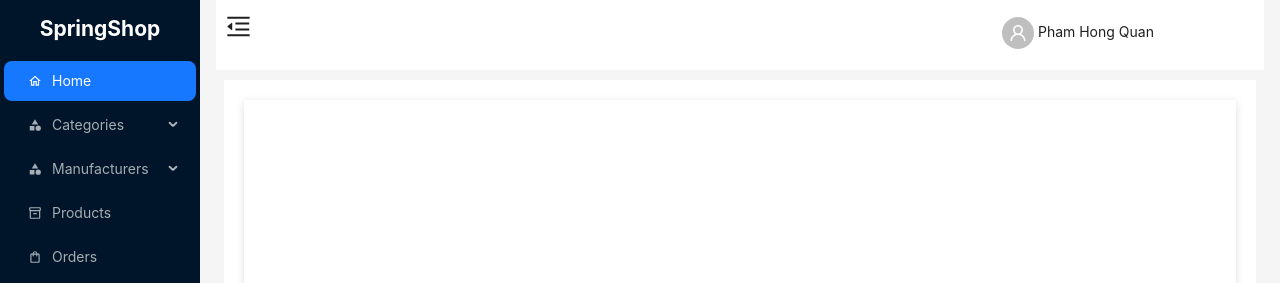
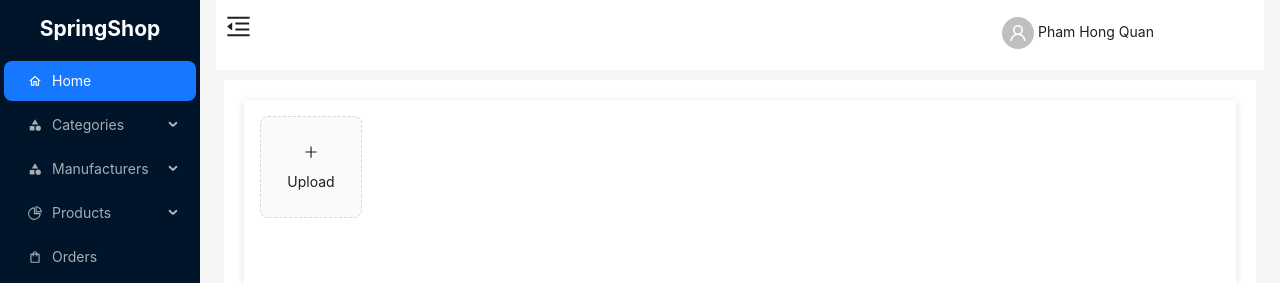
Before and after one commit to quanpham227/springshop-fe-admin, a React (Create React App) app: page /products/upload in a window 1280 px wide. Shown: the top 283 px of the page. Built offline with nearby package versions, Linux system fonts and the light colour scheme.

Commit message:
add uploadImage of product

```diff
--- a/src/components/manufacturers/ListManufacturers.jsx
+++ b/src/components/manufacturers/ListManufacturers.jsx
@@ -23,8 +23,15 @@ class ListManufacturers extends Component {
             manufacturer: { id: '', name: '', logo: '' },
         };
     }
-    componentDidMount = () => {
-        this.props.getManufacturers();
+    componentDidMount = (pageNumber, pageSize) => {
+        const { pagination } = this.props;
+        const params = {
+            query: pagination.query,
+            page: pageNumber - 1,
+            size: pageSize,
+        };
+        this.props.getManufacturersByName(params);
+        //this.props.getManufacturers();
         console.log('did mount');
     };
 
@@ -99,6 +106,7 @@ class ListManufacturers extends Component {
         const { open } = this.state;
 
         const { manufacturers, pagination } = this.props;
+        console.log(pagination.totalElements);
         return (
             <>
                 <ContentHeader
@@ -143,8 +151,7 @@ class ListManufacturers extends Component {
                             //onShowSizeChange={this.onShowSizeChange}
                             onChange={this.onChange}
                             showSizeChanger="true"
-                            totalPages={pagination.totalPages}
-                        ></Pagination>
+                        />
                     </Col>
                 </Row>
                 <ManufacturerForm
--- /dev/null
+++ b/src/components/products/UploadImage.jsx
@@ -0,0 +1,87 @@
+import { PlusOutlined } from '@ant-design/icons';
+import { message, Modal, Upload } from 'antd';
+import React, { useState } from 'react';
+
+const getBase64 = (file) => {
+    new Promise((resovle, reject) => {
+        const reader = new FileReader();
+        reader.readAsDataURL(file);
+
+        reader.onload = () => resovle(reader.result);
+
+        reader.onerror = (error) => reject(error);
+    });
+};
+
+const UploadImage = (props) => {
+    const [previewOpen, setPreviewOpen] = useState(false);
+
+    const [previewImage, setPreviewImage] = useState('');
+    const [previewTitle, setPreviewTitle] = useState('');
+
+    const handleCancel = () => {
+        setPreviewOpen(false);
+    };
+
+    const handlePreview = async (file) => {
+        if (!file.url && !file.preview) {
+            file.preview = await getBase64(file.originFileObj);
+        }
+        setPreviewImage(file.url || file.preview);
+
+        setPreviewOpen(true);
+        setPreviewTitle(file.name || file.url.substring(file.url.lastIndexOf('/') + 1));
+    };
+
+    const handleChange = (info) => {
+        const { fileList } = info;
+
+        const status = info.file.status;
+
+        if (status !== 'uploading') {
+            console.log(info.file);
+        }
+        if (status === 'done') {
+            message.success(`${info.file.name} file uploaded successfully`);
+        } else {
+            message.error(`${info.file.name} file uploaded failed`);
+        }
+        // props.onUploadFileList(fileList.slice());
+    };
+
+    const handleRemove = (info) => {
+        if (info.fileName) {
+            console.log('delete ' + info.fileName);
+        } else if (info.response && info.response.fileName) {
+            console.log('delete ' + info.response.fileName);
+        }
+    };
+    const uploadButton = (
+        <div>
+            <PlusOutlined />
+            <div style={{ marginTop: 8 }}>Upload</div>
+        </div>
+    );
+    const { fileList } = props;
+    return (
+        <>
+            <Upload
+                name="file"
+                action="http://localhost:8080/api/v1/products/images/one"
+                listType="picture-card"
+                defaultFileList={fileList}
+                multiple={true}
+                onPreview={handlePreview}
+                onChange={handleChange}
+                onRemove={handleRemove}
+            >
+                {FileList.length >= 8 ? null : uploadButton}
+            </Upload>
+            <Modal open={previewOpen} title={previewTitle} footer={null} onCancel={handleCancel}>
+                <img src={previewImage} alt="Preview Image" style={{ width: '100%' }} />
+            </Modal>
+        </>
+    );
+};
+
+export default UploadImage;
--- a/src/pages/DashboardPage.jsx
+++ b/src/pages/DashboardPage.jsx
@@ -1,4 +1,4 @@
-import { MenuFoldOutlined, MenuUnfoldOutlined, UserOutlined } from '@ant-design/icons';
+import { MenuFoldOutlined, MenuUnfoldOutlined, PieChartOutlined, PlusOutlined, UserOutlined } from '@ant-design/icons';
 import { Affix, Avatar, Col, Layout, Menu, message, Row, theme } from 'antd';
 import React, { useEffect, useState } from 'react';
 import {
@@ -20,6 +20,7 @@ import AddOrEditCategory from '../components/categories/AddOrEditCategory';
 import ListCategory from '../components/categories/ListCategory';
 import Home from '../components/home/Home';
 import ListManufacturers from '../components/manufacturers/ListManufacturers';
+import UploadImage from '../components/products/UploadImage';
 import { setError, setMessage } from '../redux/actions/commonAction';
 
 import './DashboardPage.css';
@@ -133,8 +134,28 @@ function DashboardPage() {
                         },
                         {
                             key: '4',
-                            icon: <MdOutlineInventory2 />,
+                            icon: <PieChartOutlined />,
                             label: 'Products',
+                            children: [
+                                {
+                                    key: '41',
+                                    icon: <PlusOutlined />,
+                                    label: 'Upload Images',
+                                    onClick: () => navigate('/products/upload'),
+                                },
+                                {
+                                    key: '42',
+                                    icon: <MdFormatListBulleted />,
+                                    label: 'Add Product',
+                                    onClick: () => navigate('/products/add'),
+                                },
+                                {
+                                    key: '43',
+                                    icon: <MdFormatListBulleted />,
+                                    label: 'List Products',
+                                    onClick: () => navigate('/products/list'),
+                                },
+                            ],
                         },
                         {
                             key: '5',
@@ -218,6 +239,7 @@ function DashboardPage() {
                             <Route path="/categories/update/:id" element={<AddOrEditCategory key="u" />}></Route>
                             <Route path="/categories/list" element={<ListCategory />}></Route>
                             <Route path="/manufacturers/list" element={<ListManufacturers />}></Route>
+                            <Route path="/products/upload" element={<UploadImage />}></Route>
                         </Routes>
                         <Outlet></Outlet>
                     </div>
```
Also changed, not shown: src/components/products/AddProduct.jsx (added).
